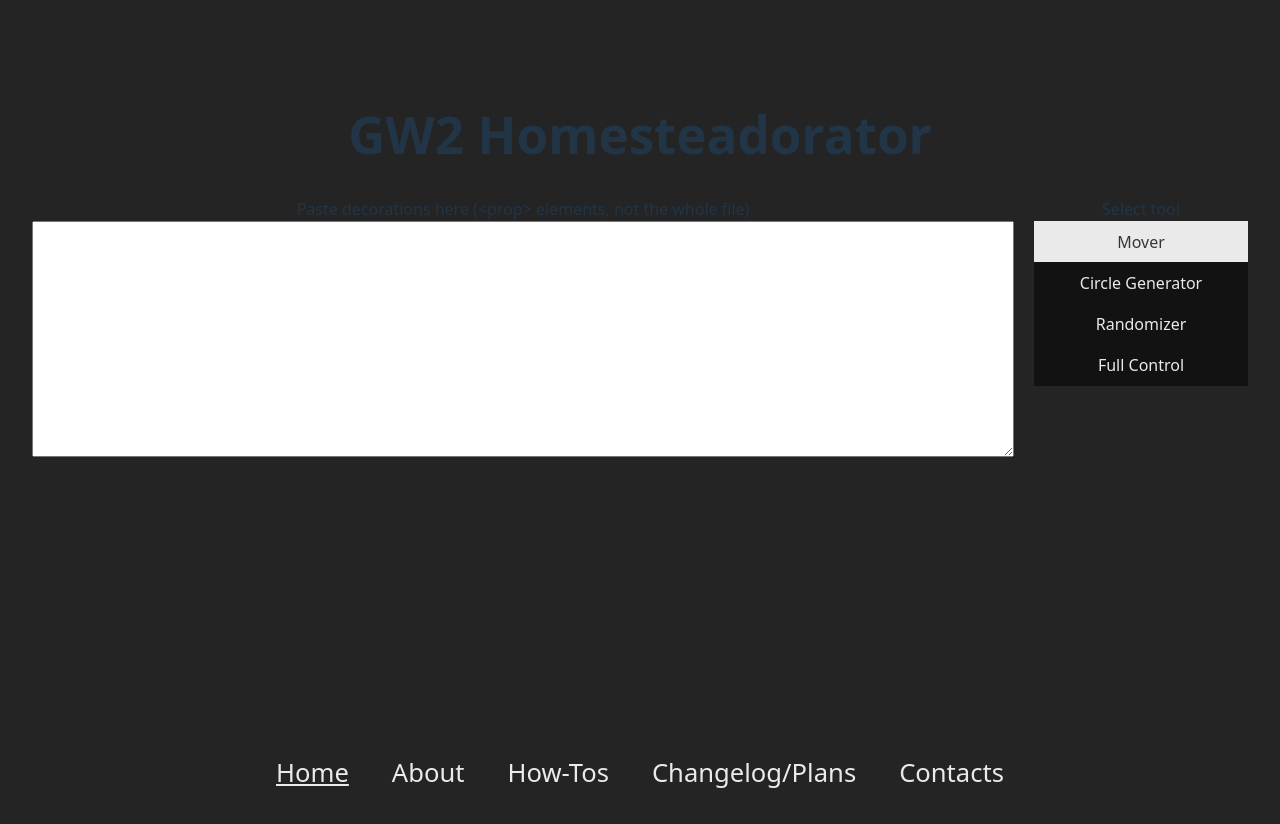
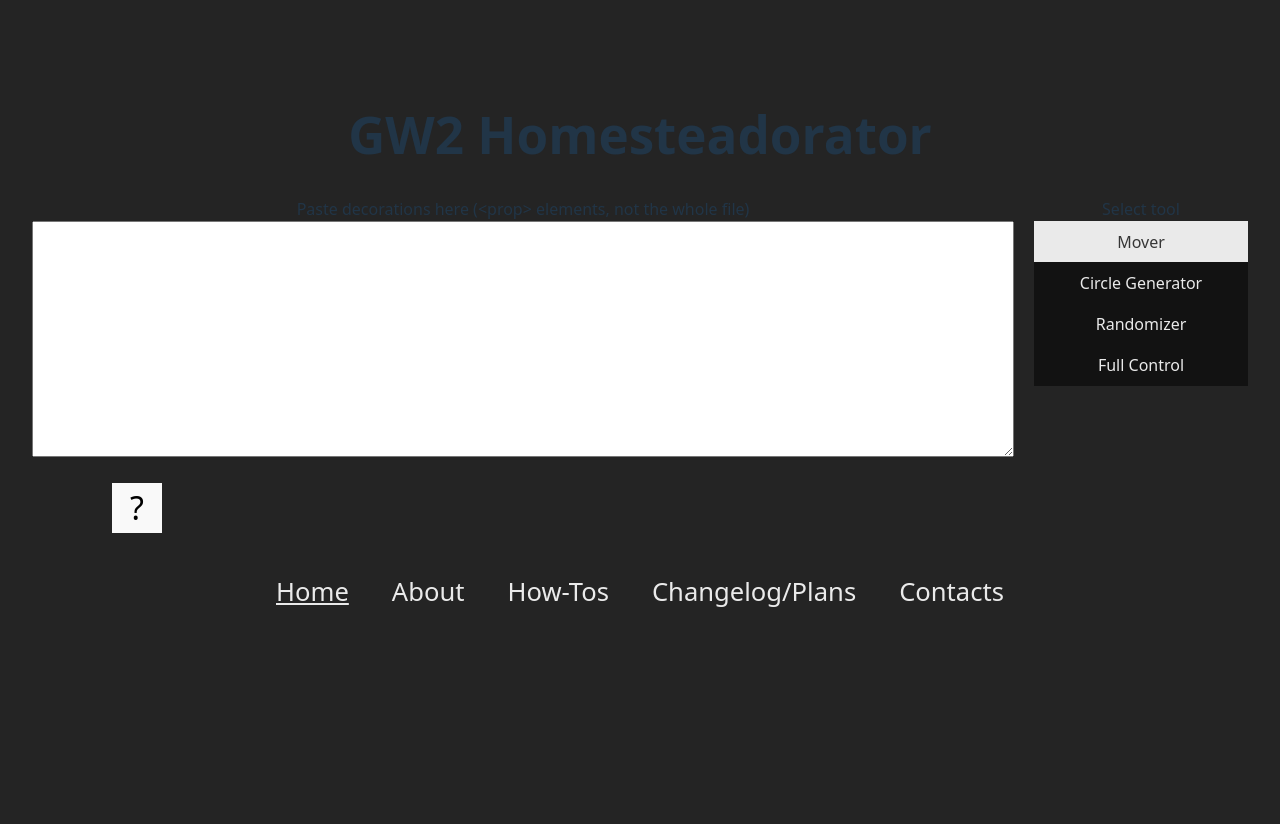
Before and after one commit to michpetrov/gw2-homesteadorator, a React (Vite) app: page / in a window 1280 px wide. Built offline with nearby package versions, Linux system fonts and the light colour scheme.

Commit message:
add hint

```diff
--- a/src/App.css
+++ b/src/App.css
@@ -38,7 +38,7 @@
 .content {
   min-height: 90vh;
   display: grid;
-  grid-template-rows: auto 1fr auto;
+  grid-template-rows: auto auto 1fr auto;
 }
 
 .controls {
@@ -46,6 +46,55 @@
   grid-template-columns: 3fr 1fr;
   grid-column-gap: 20px;
   grid-row-gap: 20px;
+
+  div.hint {
+    grid-column-start: 1;
+    grid-column-end: 3;
+    text-align: left;
+    width: 60vw;
+    transition: height 0.5s,
+      width 0.25s;
+    background-color: lightgreen;
+    margin-left: 10vh;
+    overflow: hidden;
+    display:flex;
+    flex-direction: row;
+
+    /*button,div {
+      display: inline-block;
+
+    }*/
+
+    button {
+      border-radius: 0;
+      width: 50px;
+      height: 50px;
+      outline: none;
+      padding: 0;
+      font-size: xx-large;
+      position: static;
+      flex: none;
+
+      &:focus {
+        outline: none;
+      }
+    }
+
+    div {
+      min-width: calc(60vw - 60px);
+      margin-left: 10px;
+      text-wrap: wrap;
+            color: #363636;
+    }
+
+    &.collapsed {
+      width: 50px;
+      height: 50px;
+      overflow: hidden;
+      transition: height 0.5s,
+      width 0.25s;
+    }
+  }
 
   .tool-control {
     grid-column-start: 1;
--- a/src/ControlPanel.jsx
+++ b/src/ControlPanel.jsx
@@ -1,5 +1,6 @@
 import { useState } from 'react'
 import ToolControlContext from './ToolControlContext.jsx'
+import Hint from './Hint.jsx'
 import FullControl from './tools/FullControl.jsx'
 import Mover from './tools/Mover.jsx'
 import CircleGenerator from './tools/CircleGenerator.jsx'
@@ -33,6 +34,7 @@
           {options}
         </menu>
       </div>
+      <Hint toolName={tool}/>
       <div className={`tool-control ${tool}`}>
         <ToolControlContext value={{...state}}>
           {state.decs.length != 0 && tools[tool]}
--- /dev/null
+++ b/src/Hint.jsx
@@ -0,0 +1,36 @@
+import { useState } from 'react'
+
+const hintsDB = {
+  "mover": (
+    <>
+      <p>This one requires a bit of work on your part. Get the layout of the decorations you want to move. Then move one of those decoration to the desired place and save as new layout.
+      Paste the decorations into the large textarea, paste the one moved decoration in the small textarea. Click the button. The decoration will move to match the position and rotation.
+      Note that the tool finds the old decoration by taking the first decoration with matching ID, if you have multiples of the same decoration you might have to rearrange them.
+      </p>
+    </>
+  )
+}
+
+
+const HintText = ({toolName}) => {
+  const hintJSX = hintsDB[toolName]
+
+  if (!hintJSX) {
+    return <span>Wrong toolname or hint does not exist for this tool yet</span>
+  }
+
+  return hintJSX
+}
+
+export default (props) => {
+  const [collapsed, setCollapsed] = useState(true)
+
+  return (
+    <div className={`${collapsed ? "collapsed" : ""} hint`}>
+      <button className="toggle" onClick={e => setCollapsed(!collapsed)}>?</button>
+      <div>
+        <HintText {...props} />
+      </div>
+    </div>
+  )
+}
--- a/src/changelog.json
+++ b/src/changelog.json
@@ -6,8 +6,8 @@
     },
     "plans":
     [
-        "add \"before\"\\\"after\" pictures to each tool to showase what it does",
-        "more types of constraints on randomizer (sphere, funnel = tornado, etc.)",
+        "add \"before\"/\"after\" pictures to each tool to showcase what it does",
+        "more types of constraints on randomizer (sphere, funnel aka tornado, etc.)",
         "maze generator",
         "skywriting"
     ]
```
